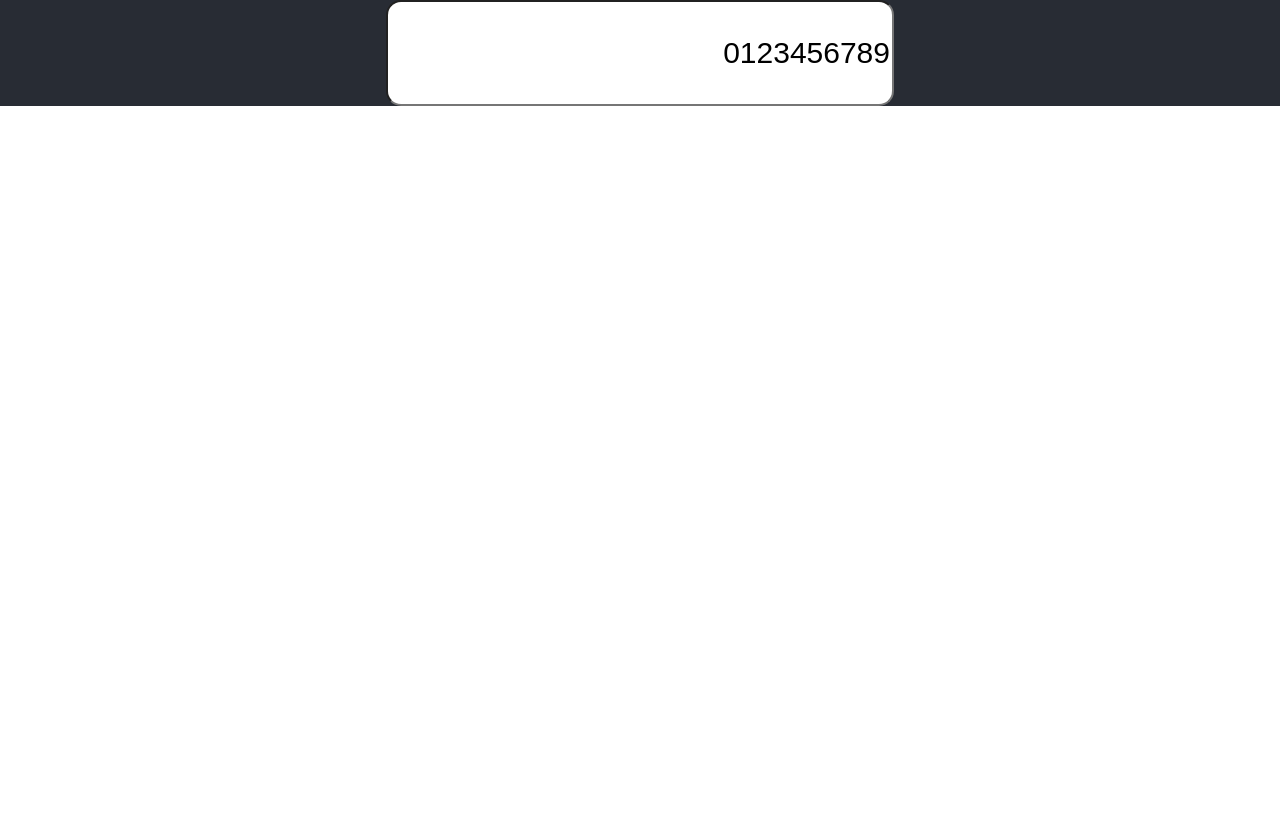
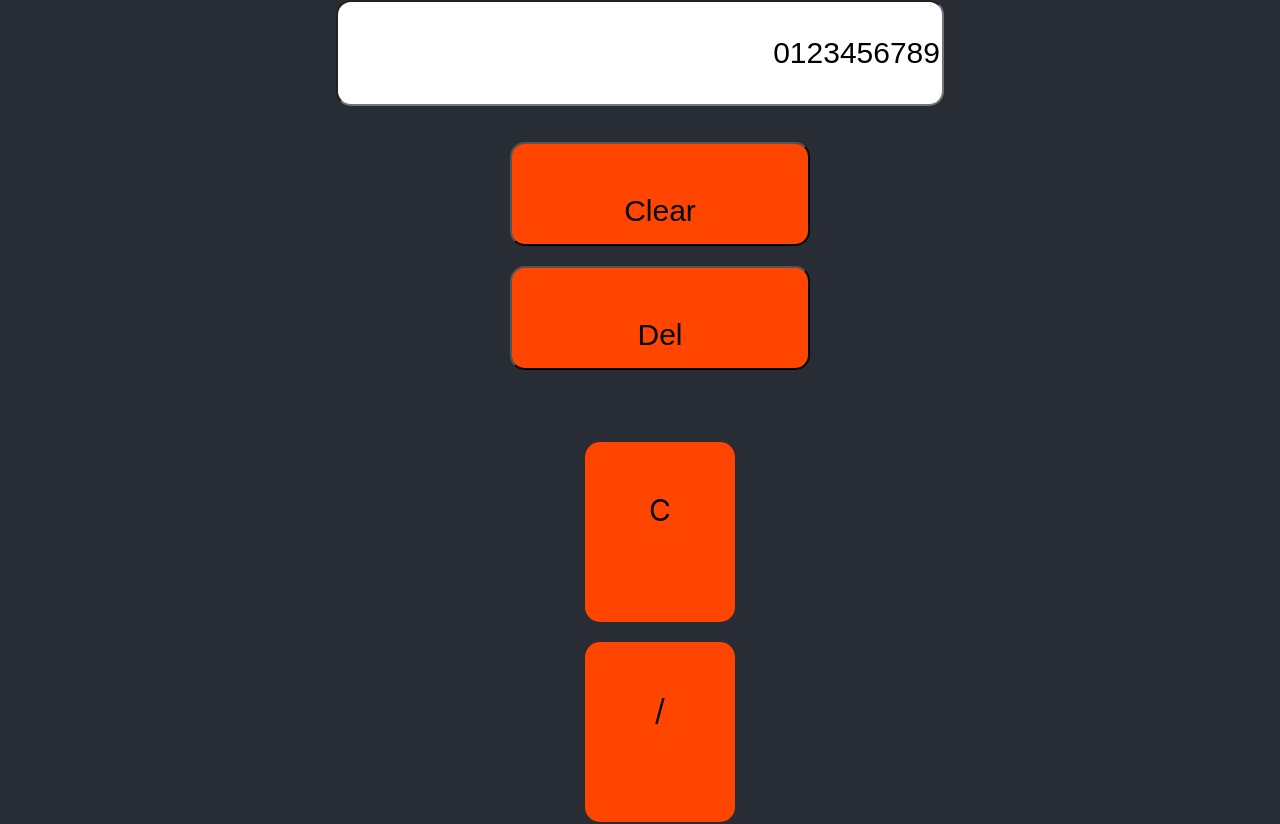
Before and after one commit to Mutheeswari/calculator-react, a React (Create React App) app in the folder calculator-app/: page / in a window 1280 px wide. Shown: the top 824 px of the page. Before the commit the page ends 800 px from the top, so only its background shows below. Built offline with nearby package versions, Linux system fonts and the light colour scheme.

Commit message:
designed calculator buttons

```diff
--- a/calculator-app/src/App.css
+++ b/calculator-app/src/App.css
@@ -1,8 +1,11 @@
 .App {
   text-align: center;
 }
+ul.ul-numbers{
+  width:25%;
+}
 .set-width {
-  width: 500px;
+  width: 600px;
   height: 100px;
   font-size: 30px;
   border-radius: 15px;
@@ -29,6 +32,42 @@ p.solid {border-style: solid;}
   font-size: calc(10px + 2vmin);
   color: white;
 }
+.button-numbers
+{
+  width: 50px;
+  border-radius: 15px;
+font-size: 30px;
+height: 80px;
+color: black;
+align-items: center;
+background-color: orangered;
+justify-content: center;
+display: inline-block;
+padding: 50px;
+margin: 10px;
+}
+.button-cldel
+{
+  width: 300px;
+  border-radius: 15px;
+  font-size: 30px;
+  height: 100px;
+  color: black;
+  align-items: center;
+  background-color: orangered;
+  justify-content: center;
+  display: inline-block;
+  padding: 50px;
+  margin: 10px;
+}
+.button-cldel:hover
+ {
+  background-color:aqua;
+}
+.button-numbers:hover
+ {
+  background-color:aqua;
+}
 
 .App-link {
   color: #61dafb;
--- a/calculator-app/src/App.js
+++ b/calculator-app/src/App.js
@@ -1,22 +1,13 @@
 import logo from './logo.svg';
 import './App.css';
-
+import Editbox from './Editbox'
+import Buttonnumbers from './Buttonnumbers'
 function App() {
   return (
     <div className="App">
       <header className="App-header">
-        <img src={logo} className="App-logo" alt="logo" />
-        <p>
-          Edit <code>src/App.js</code> and save to reload.
-        </p>
-        <a
-          className="App-link"
-          href="https://reactjs.org"
-          target="_blank"
-          rel="noopener noreferrer"
-        >
-          Welcome to Versatile product
-        </a>
+        <Editbox />
+        <Buttonnumbers/>
       </header>
     </div>
   );
--- /dev/null
+++ b/calculator-app/src/Buttonnumbers.js
@@ -0,0 +1,38 @@
+import './App.css';
+
+function Buttonnumbers() {
+  const numbers = ['C','/','*','X',7,8,9,'-',4,5,6,'+',1,2,3,'%',0,'.'];
+  const listItems = numbers.map((number, index) =>
+      <li  className="button-numbers" key={number.toString()}>
+          {number}
+      </li>
+      );
+
+  return (
+    <div className="App">
+      <header className="App-header">
+      <ul className="ul-numbers">
+      <button type="button" className="button-cldel">Clear</button >
+      <button type="button" className="button-cldel">Del</button >
+      </ul>
+      <ul className="ul-numbers">{listItems} </ul>
+        {/*
+        <img src={logo} className="App-logo" alt="logo" />
+        <p>
+          Edit <code>src/App.js</code> and save to reload.
+        </p>
+        <a
+          className="App-link"
+          href="https://reactjs.org"
+          target="_blank"
+          rel="noopener noreferrer"
+        >
+        Welcome to my new project
+        </a>
+  */}
+      </header>
+    </div>
+  );
+}
+
+export default Buttonnumbers;
--- a/calculator-app/src/index.js
+++ b/calculator-app/src/index.js
@@ -1,13 +1,13 @@
 import React from 'react';
 import ReactDOM from 'react-dom/client';
 import './index.css';
-import Editbox from './Editbox'
+import App from './App'
 import reportWebVitals from './reportWebVitals';
 
 const root = ReactDOM.createRoot(document.getElementById('root'));
 root.render(
   <React.StrictMode>
-    <Editbox />
+    <App />
   </React.StrictMode>
 );
 
```
